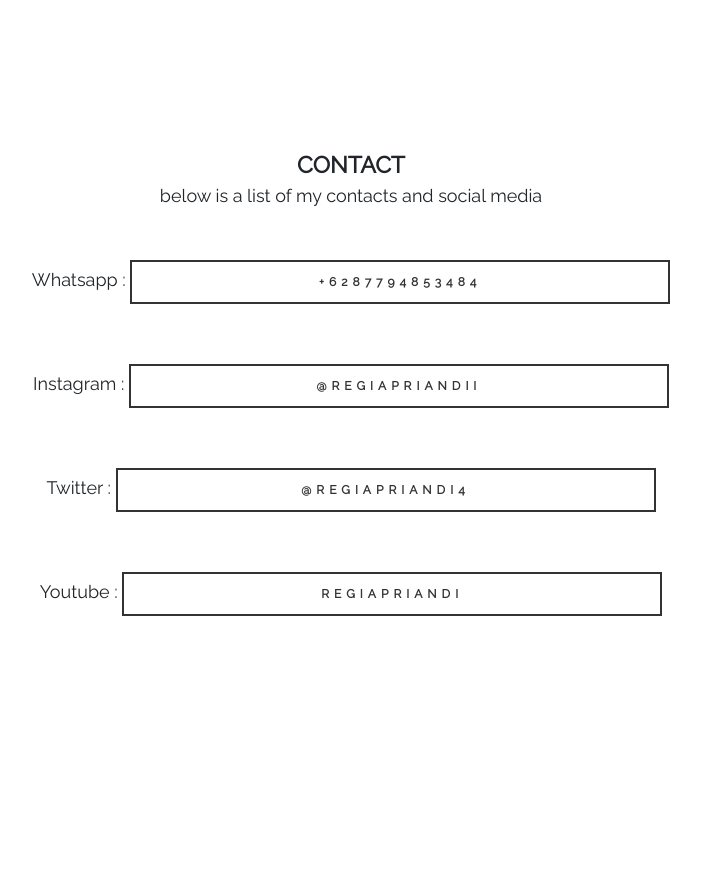
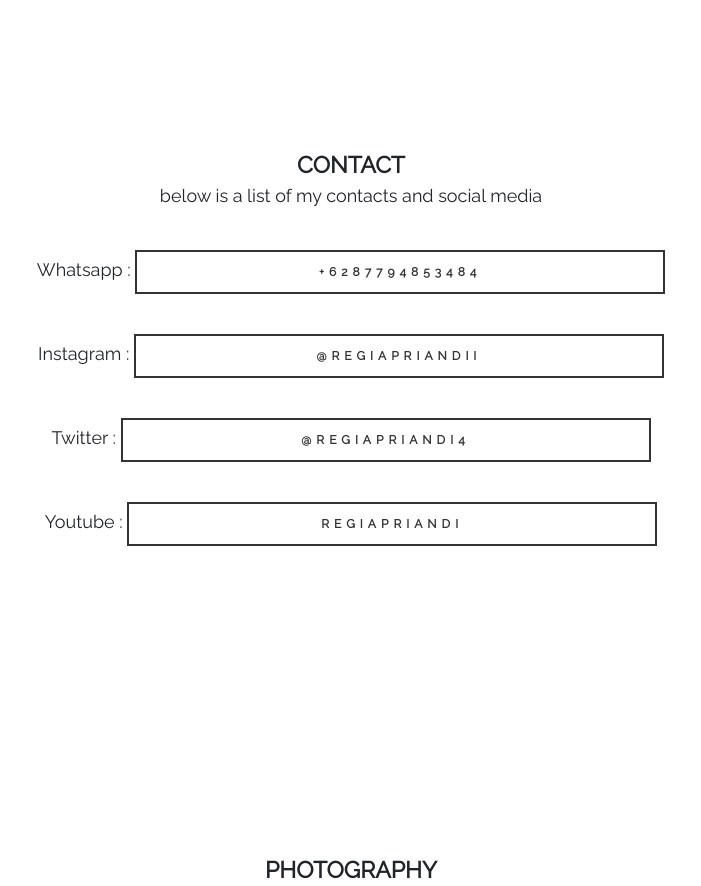
Before and after one commit to regiapriandi012/regiapriandi.me, a Django app: page / in a window 1280 px wide. Shown: the part 1969-2855 px from the top of the page, without its empty margins (289-990 px from the left). Run offline with Django 4.2, Linux system fonts and the light colour scheme; parts of the project's set-up code (start-up, migrations or seed data) failed here and were passed over; some libraries are stand-ins or nearby versions.

Commit message:
bismillah

```diff
--- a/webregi/templates/index.html
+++ b/webregi/templates/index.html
@@ -88,10 +88,10 @@
           <h2>Contact</h2>
           <p>below is a list of my contacts and social media</p>
           <br>
-          <p style="padding: 10px;">Whatsapp  : <a style="text-align: center; display: inline-block; width:50%;" href="https://api.whatsapp.com/send/?phone=6287794853484" target="_blank">+6287794853484</a></p>
-          <p style="padding: 10px;">Instagram     : <a style="text-align: center; display: inline-block; width:50%;" href="https://www.instagram.com/regiapriandii/" target="_blank">@regiapriandii</a></p>
-          <p style="padding: 10px;">Twitter       : <a style="text-align: center; display: inline-block; width:50%;" href="https://twitter.com/RegiApriandi4" target="_blank">@regiapriandi4</a></p>
-          <p style="padding: 10px;">Youtube       : <a style="text-align: center; display: inline-block; width:50%;" href="https://www.youtube.com/channel/UC8otFQ1tez1_hHexPEUmqkA" target="_blank">RegiApriandi</a></p>
+          <p>Whatsapp  : <a style="text-align: center; display: inline-block; width:50%;" href="https://api.whatsapp.com/send/?phone=6287794853484" target="_blank">+6287794853484</a></p>
+          <p>Instagram     : <a style="text-align: center; display: inline-block; width:50%;" href="https://www.instagram.com/regiapriandii/" target="_blank">@regiapriandii</a></p>
+          <p>Twitter       : <a style="text-align: center; display: inline-block; width:50%;" href="https://twitter.com/RegiApriandi4" target="_blank">@regiapriandi4</a></p>
+          <p>Youtube       : <a style="text-align: center; display: inline-block; width:50%;" href="https://www.youtube.com/channel/UC8otFQ1tez1_hHexPEUmqkA" target="_blank">RegiApriandi</a></p>
         </div>
       </div>
     </section>
```
